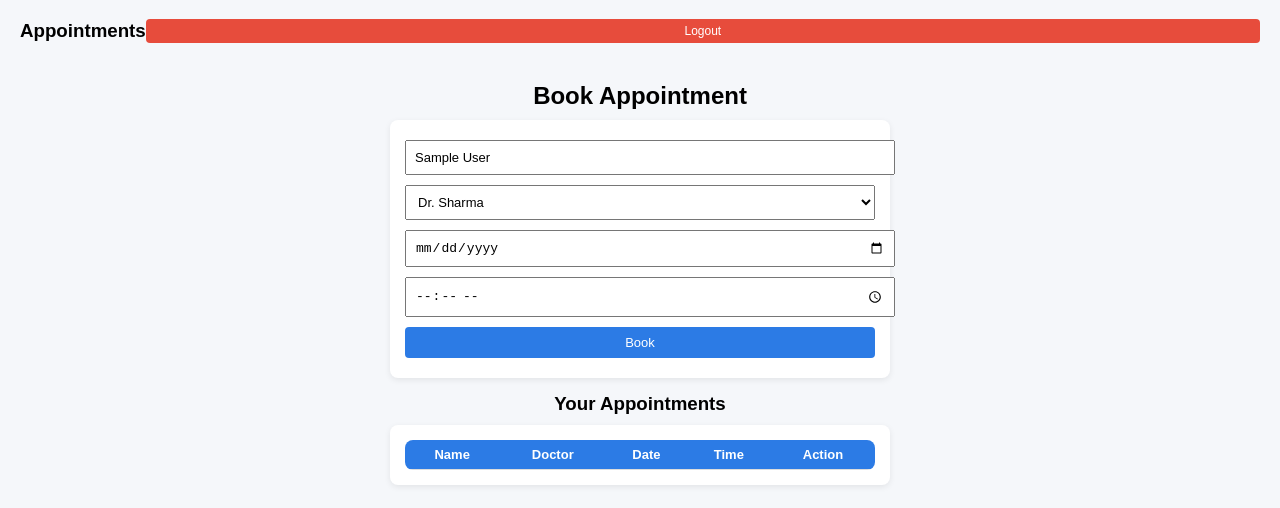
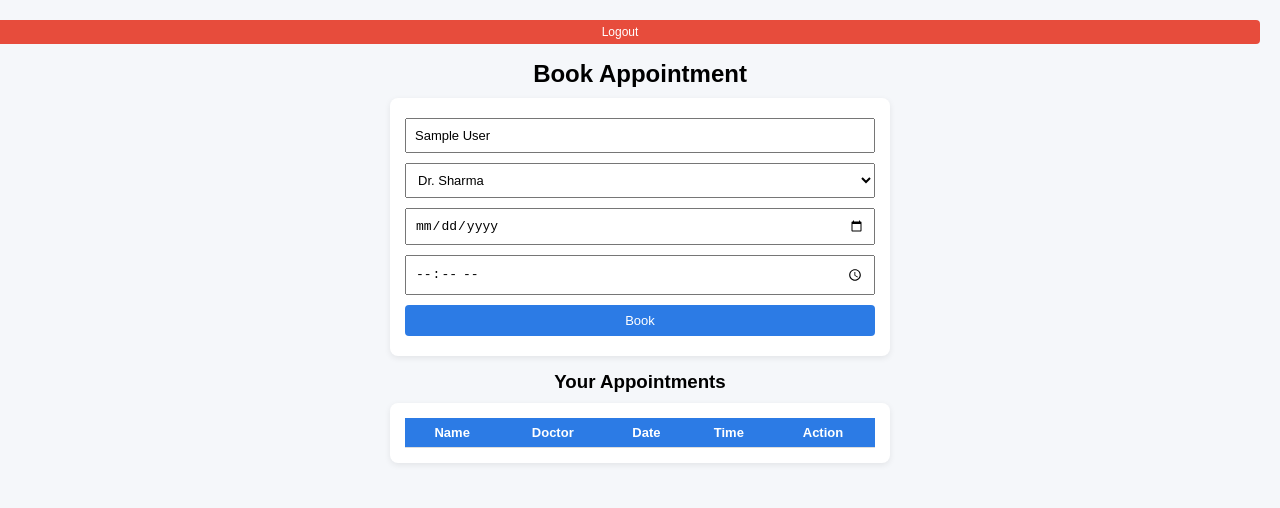
Before and after one commit to shifaakhtar238-crypto/hospital-management, a website: page Frontend/appointment.html in a window 1280 px wide. Drawn offline with Linux system fonts and the light colour scheme; no server answers; sample sign-in values are in the browser's storage.

Commit message:
final UI alignment fix

```diff
--- a/Frontend/appointment.html
+++ b/Frontend/appointment.html
@@ -11,22 +11,17 @@ body{
     margin:0;
 }
 
-/* HEADER */
-.header{
-    display:flex;
-    justify-content:space-between;
-    align-items:center;
-    padding:10px 20px;
-}
-
-/* LOGOUT BUTTON (SMALL) */
+/* LOGOUT TOP RIGHT */
 .logout{
+    position:absolute;
+    top:15px;
+    right:20px;
     background:#e74c3c;
     color:white;
     border:none;
     padding:5px 10px;
+    font-size:12px;
     border-radius:4px;
-    font-size:12px;
     cursor:pointer;
 }
 
@@ -36,11 +31,12 @@ body{
 
 /* CONTAINER */
 .container{
-    max-width:500px;   /* tighter */
-    margin:20px auto;
+    max-width:500px;
+    margin:60px auto 20px; /* top space for logout */
+    padding:0 10px;
 }
 
-/* CARD */
+/* BOX */
 .box{
     background:white;
     padding:15px;
@@ -49,15 +45,16 @@ body{
     box-shadow:0 2px 6px rgba(0,0,0,0.08);
 }
 
-/* FORM */
+/* FIX OVERFLOW */
 input,select,button{
     width:100%;
     padding:8px;
     margin:5px 0;
     font-size:13px;
+    box-sizing:border-box;  /* IMPORTANT FIX */
 }
 
-/* MAIN BUTTON */
+/* BUTTON */
 button{
     background:#2c7be5;
     color:white;
@@ -79,8 +76,6 @@ table{
     width:100%;
     background:white;
     border-collapse:collapse;
-    border-radius:8px;
-    overflow:hidden;
 }
 
 th,td{
@@ -105,10 +100,8 @@ h2,h3{
 
 <body>
 
-<div class="header">
-    <h3>Appointments</h3>
-    <button class="logout" onclick="logout()">Logout</button>
-</div>
+<!-- LOGOUT -->
+<button class="logout" onclick="logout()">Logout</button>
 
 <div class="container">
 
```
